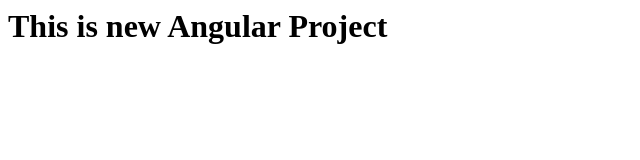
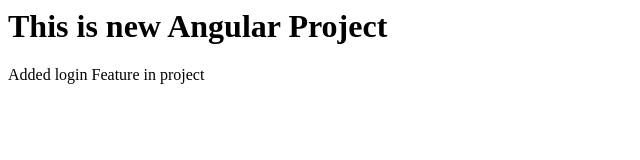
Before and after one commit to Shyambhuva4/IVP_Angular, a plain HTML site: page index.html in a window 1280 px wide. Shown: the whole page, without its empty margins (0-640 px from the left). Drawn offline with Linux system fonts and the light colour scheme.

Commit message:
New feature added

```diff
--- a/index.html
+++ b/index.html
@@ -1 +1,2 @@
 <h1>This is new Angular Project</h1>
+<p>Added login Feature in project</p>
```
